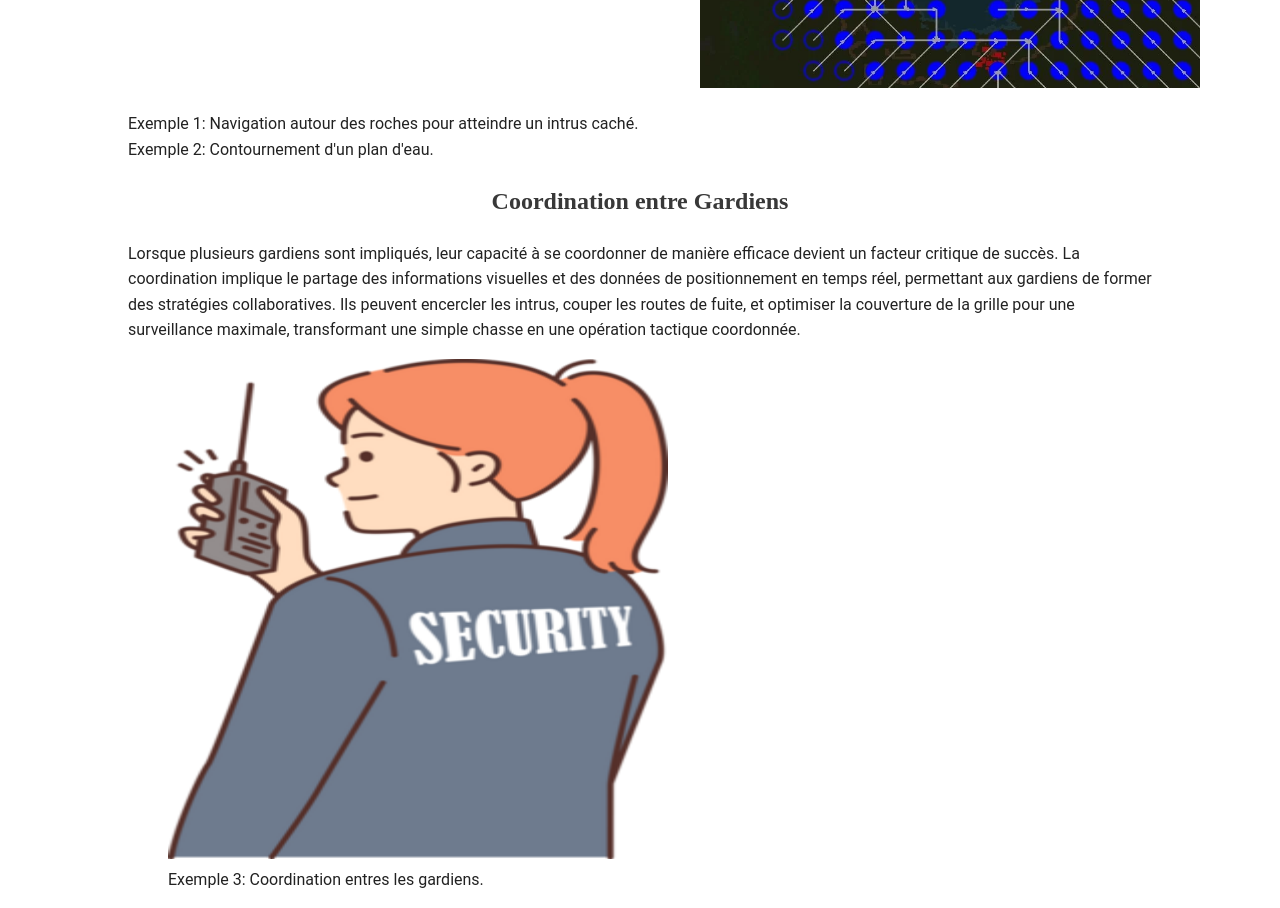
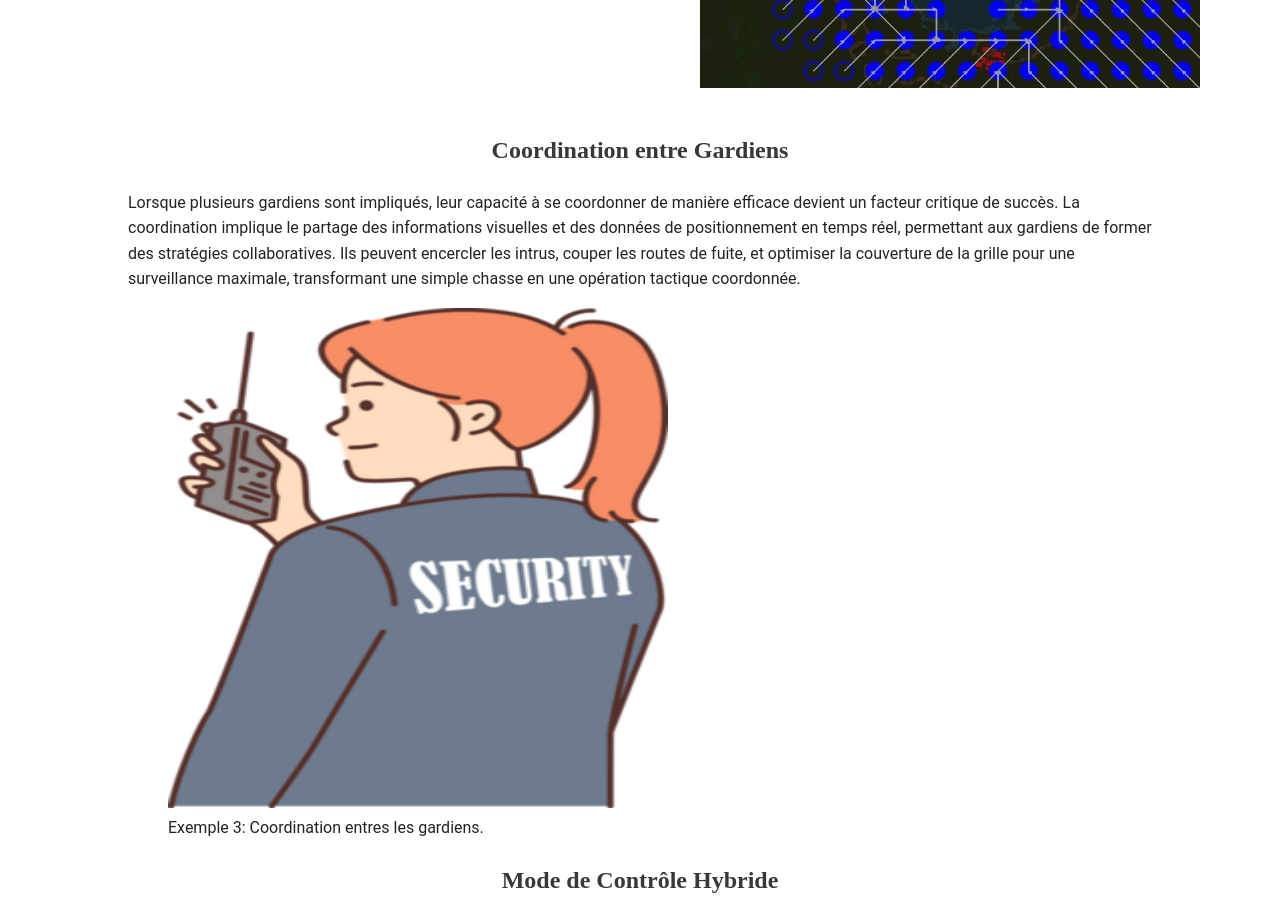
Before and after one commit to AirSoks/COSTA_Web, a plain HTML site: page strat.html in a window 1280 px wide. Shown: the part 938-1846 px from the top of the page. Drawn offline with Linux system fonts and the light colour scheme.

Commit message:
Update strat.html

```diff
--- a/strat.html
+++ b/strat.html
@@ -46,8 +46,6 @@
 				<img src="images/pathfinding2.jpg" alt="Pathfinding avec eau" width="500"/>
 			</figure>
 		</div>
-				<figcaption>Exemple 1: Navigation autour des roches pour atteindre un intrus caché.</figcaption>
-				<figcaption>Exemple 2: Contournement d'un plan d'eau.</figcaption>
             </section>
 
             <section>
```
Lines whose indentation alone changed are shown as unchanged.
